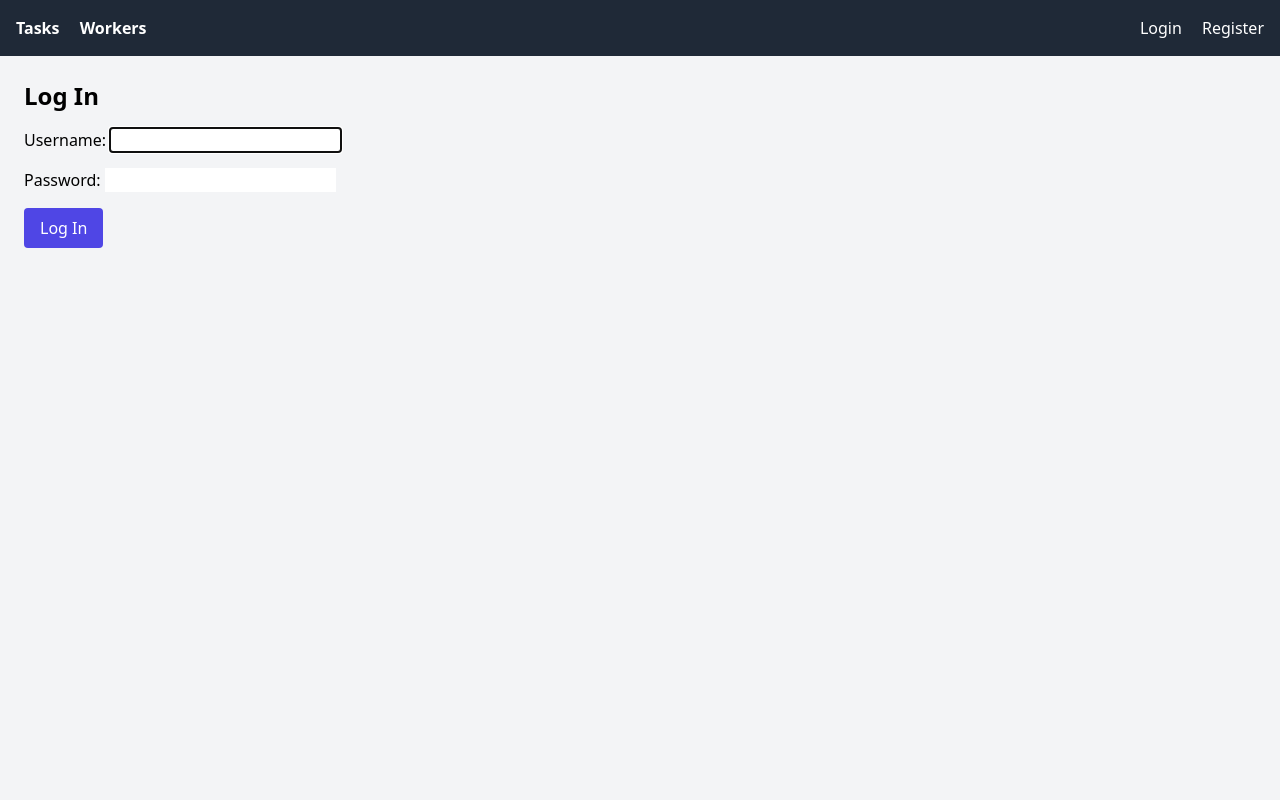
After one commit to Atom-gnomov/Gorba-mate-manager, a Django app: page /accounts/login/ in a window 1280 px wide. The commit adds this page. Run offline with Django 5.2, Linux system fonts and the light colour scheme; some libraries are stand-ins or nearby versions.

Commit message:
Worked and complete ADD login and registration next step is required loginmixin

```diff
--- a/DjangoProject1/settings.py
+++ b/DjangoProject1/settings.py
@@ -32,6 +32,7 @@ ALLOWED_HOSTS = []
 
 INSTALLED_APPS = [
     'django.contrib.auth',
+    "django.contrib.admin",
     'django.contrib.contenttypes',
     'django.contrib.sessions',
     'django.contrib.messages',
@@ -69,6 +70,9 @@ TEMPLATES = [
     },
 ]
 
+LOGIN_REDIRECT_URL = "task_list"
+LOGOUT_REDIRECT_URL = "login"
+LOGIN_URL = "login"
 WSGI_APPLICATION = 'DjangoProject1.wsgi.application'
 
 
--- a/DjangoProject1/urls.py
+++ b/DjangoProject1/urls.py
@@ -14,10 +14,19 @@ Including another URLconf
     1. Import the include() function: from django.urls import include, path
     2. Add a URL to urlpatterns:  path('blog/', include('blog.urls'))
 """
-# from django.contrib import admin
+from django.contrib import admin
 from django.urls import path, include
+from manager.views import RegisterView
 
 urlpatterns = [
-    #    path('admin/', admin.site.urls),
-    path("", include("manager.urls", namespace="manager")),
+    path("admin/", admin.site.urls),
+
+    # our custom “register” page
+    path("accounts/register/", RegisterView.as_view(), name="register"),
+
+    # built-in login/logout views + templates under registration/
+    path("accounts/", include("django.contrib.auth.urls")),
+
+    # your app
+    path("", include("manager.urls")),
 ]
--- a/manager/templates/base.html
+++ b/manager/templates/base.html
@@ -1,53 +1,53 @@
+{# templates/base.html #}
+{% load static %}
 <!DOCTYPE html>
 <html lang="en">
 <head>
-  {% load static %}
   <meta charset="UTF-8">
-  <meta name="viewport" content="width=device-width, initial-scale=1.0">
-  <title>{% block title %}<a href = {% url 'manager:index' %} >My Project</a>{% endblock %}</title>
-  <link rel="icon" href="{% static 'img/favicon.ico' %}">
+  <meta name="viewport" content="width=device-width,initial-scale=1">
+  <title>{% block title %}My Manager{% endblock %}</title>
 
-  <!-- Tailwind CSS CDN -->
+  {# Tailwind (or your own CSS bundle) #}
+  <link href="{% static 'css/tailwind.css' %}" rel="stylesheet">
     <script src="https://cdn.tailwindcss.com"></script>
 
   {% block extra_head %}{% endblock %}
 </head>
-<body class="min-h-screen flex flex-col bg-gray-100 text-gray-900 leading-relaxed">
+<body class="bg-gray-100 min-h-screen">
 
-  <!-- Navbar -->
-  <header class="bg-[#24292f]">
-    <nav class="container mx-auto flex items-center justify-between px-4 py-3">
-      <a href="{% url 'manager:index' %}" class="text-white font-semibold text-lg">MyProject</a>
-      <ul class="flex space-x-4">
-        <li><a href="{% url "manager:task_list" %}" class="text-gray-300 hover:text-white px-3 py-2 rounded-md text-sm font-medium">Tasks</a></li>
-        <li><a href="{% url "manager:worker_list" %}" class="text-gray-300 hover:text-white px-3 py-2 rounded-md text-sm font-medium">Workers</a></li>
-        <li><a href="" class="text-gray-300 hover:text-white px-3 py-2 rounded-md text-sm font-medium">About</a></li>
-      </ul>
+  <nav class="bg-gray-800 text-white p-4 flex justify-between items-center">
+    <div class="space-x-4">
+      <a href="{% url 'manager:task_list' %}" class="font-semibold hover:underline">Tasks</a>
+      <a href="{% url 'manager:worker_list' %}" class="font-semibold hover:underline">Workers</a>
+    </div>
+    <div class="space-x-4">
+      {% if user.is_authenticated %}
+        <span>Hi, {{ user.username }}</span>
+        <a href="{% url 'logout' %}" class="hover:underline">Logout</a>
+      {% else %}
+        <a href="{% url 'login' %}" class="hover:underline">Login</a>
+        <a href="{% url 'register' %}" class="hover:underline">Register</a>
+      {% endif %}
+    </div>
   </nav>
-  </header>
 
-  <!-- Flash messages -->
+  <div class="container mx-auto p-6">
+    {# display Django messages (success, error, etc.) #}
     {% if messages %}
-    <div class="container mx-auto mt-4">
+      <div class="mb-6 space-y-2">
         {% for message in messages %}
-        <div class="mb-4 px-4 py-3 rounded bg-green-100 text-green-800">
+          <div class="px-4 py-3 rounded shadow-sm
+                      {% if message.tags == 'error' %}bg-red-100 text-red-800
+                      {% elif message.tags == 'success' %}bg-green-100 text-green-800
+                      {% else %}bg-gray-100 text-gray-800{% endif %}">
             {{ message }}
           </div>
         {% endfor %}
       </div>
     {% endif %}
 
-  <!-- Main content -->
-  <main class="flex-grow container mx-auto px-4 py-8">
     {% block content %}{% endblock %}
-  </main>
-
-  <!-- Footer -->
-  <footer class="bg-gray-200">
-    <div class="container mx-auto px-4 py-4 text-center text-sm text-gray-600">
-      © {{ now|date:"Y" }} MyProject. Built with Django.
   </div>
-  </footer>
 
   {% block extra_js %}{% endblock %}
 </body>
--- /dev/null
+++ b/manager/templates/registration/login.html
@@ -0,0 +1,15 @@
+{% extends "base.html" %}
+
+{% block title %}Log In{% endblock %}
+
+{% block content %}
+  <h1 class="text-2xl font-semibold mb-4">Log In</h1>
+  <form method="post" class="space-y-4">
+    {% csrf_token %}
+    {{ form.as_p }}
+    <button
+      type="submit"
+      class="px-4 py-2 bg-indigo-600 text-white rounded hover:bg-indigo-700"
+    >Log In</button>
+  </form>
+{% endblock %}
```
Also changed, not shown: manager/forms.py (+28 -0 lines), manager/templates/registration/logged_out.html (added, +10 -0 lines), manager/templates/registration/register.html (added, +26 -0 lines), manager/views.py (+22 -0 lines), db.sqlite3, manager/migrations/0001_initial.py (added), manager/migrations/0002_alter_task_priority.py (added), manager/migrations/0003_alter_task_priority.py (added). Lines whose indentation alone changed are shown as unchanged.
